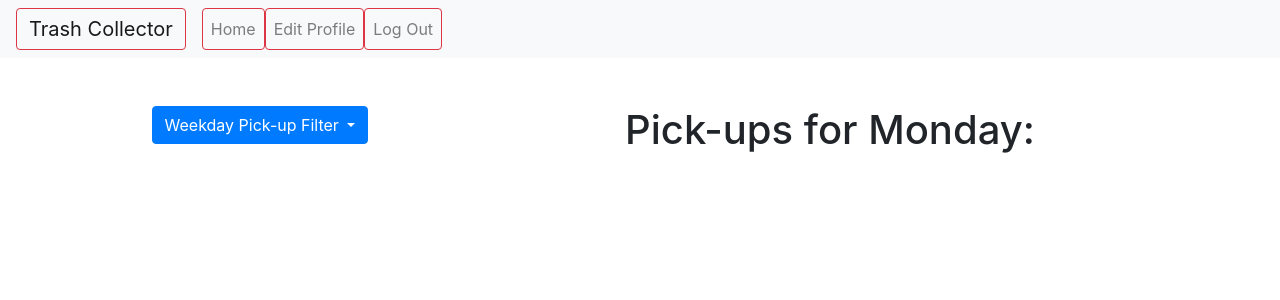
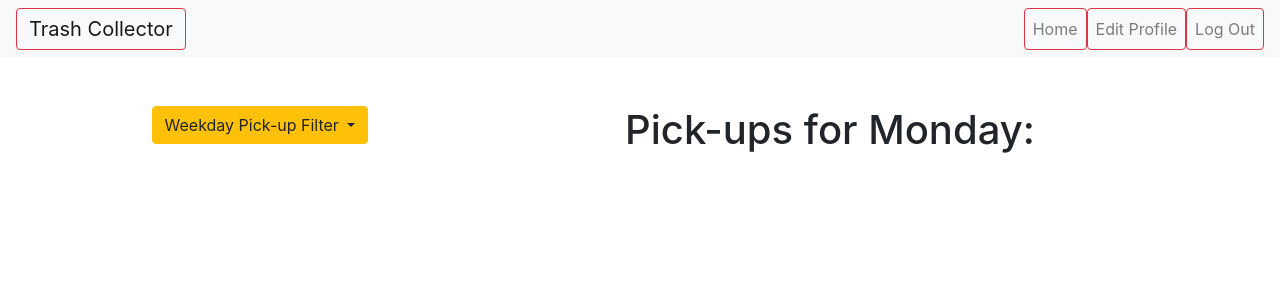
Before and after one commit to garrett-m-coding/Trash-Collector, a Django app: page /employees/weekday_pick_up_filter/Monday in a window 1280 px wide. Shown: the top 300 px of the page. Run offline with Django 3.2, Linux system fonts and the light colour scheme; the visitor is signed in with stand-in values (Sample User, id 1); data that the repository does not hold is empty; some libraries are stand-ins or nearby versions.

Commit message:
Paired programming with Garrett. Refactored customer_base.html to better display one time pickups. Refactored nav bars in base.html, customer_base.html, and employee_base.html. Refactored dropdown menu in employee_base.html.

```diff
--- a/trash_collector/customers/templates/customers/index.html
+++ b/trash_collector/customers/templates/customers/index.html
@@ -18,7 +18,10 @@
           You have an extra pickup scheduled for {{ logged_in_customer.one_time_pickup }}
         {% endif %}
 
-        {% if logged_in_customer.date_of_last_pickup == logged_in_customer.one_time_pickup %}
+        {% if logged_in_customer.one_time_pickup == Null %}
+        You have no scheduled one time pickup
+
+        {% elif logged_in_customer.date_of_last_pickup == logged_in_customer.one_time_pickup %}
         Your extra pickup scheduled for {{ logged_in_customer.one_time_pickup }} was completed
         {% endif %}
         <br />
--- a/trash_collector/employees/templates/employees/employee_base.html
+++ b/trash_collector/employees/templates/employees/employee_base.html
@@ -1,10 +1,15 @@
 {% extends 'base.html' %}
+
+
+{% block nav %}
+<a class="navbar-brand btn btn-outline-danger" href="{% url 'employees:index' %}">Trash Collector</a>
+{% endblock %}
 
 {% block navbar %}
     <a class="nav-item nav-link btn btn-outline-danger" role="button" href="{% url 'employees:index' %}">Home</a>
     <a class="nav-item nav-link btn btn-outline-danger" role="button" href="{% url 'employees:edit_profile' %}">Edit Profile</a>
+    <a class="nav-item nav-link btn btn-outline-danger" role="button" href="{% url 'logout' %}">Log Out</a>
 {% endblock %}
-
 
 {% block employee %}
 <div class="container">
@@ -13,15 +18,15 @@
         <br />
         <br />
             <div class="dropdown">
-                <button type="button" class="btn btn-primary dropdown-toggle" data-toggle="dropdown">
+                <button type="button" class="btn btn-warning dropdown-toggle" data-toggle="dropdown">
                   Weekday Pick-up Filter
                 </button>
-                <div class="dropdown-menu">
-                  <a class="dropdown-item" href="{% url 'employees:Monday_filter' %}">Monday</a>
-                  <a class="dropdown-item" href="{% url 'employees:Tuesday_filter' %}">Tuesday</a>
-                  <a class="dropdown-item" href="{% url 'employees:Wednesday_filter' %}">Wednesday</a>
-                  <a class="dropdown-item" href="{% url 'employees:Thursday_filter' %}">Thursday</a>
-                  <a class="dropdown-item" href="{% url 'employees:Friday_filter' %}">Friday</a>
+                <div class="dropdown-menu"}>
+                  <a class="dropdown-item btn-warning" href="{% url 'employees:Monday_filter' %}">Monday</a>
+                  <a class="dropdown-item btn-warning" href="{% url 'employees:Tuesday_filter' %}">Tuesday</a>
+                  <a class="dropdown-item btn-warning" href="{% url 'employees:Wednesday_filter' %}">Wednesday</a>
+                  <a class="dropdown-item btn-warning" href="{% url 'employees:Thursday_filter' %}">Thursday</a>
+                  <a class="dropdown-item btn-warning" href="{% url 'employees:Friday_filter' %}">Friday</a>
                 </div>
             </div>
       </div>
--- a/trash_collector/templates/base.html
+++ b/trash_collector/templates/base.html
@@ -12,10 +12,9 @@
   <body>
   {% if user.is_authenticated %}
   <nav class="navbar navbar-expand-lg navbar-light bg-light">
-    <a class="navbar-brand btn btn-outline-danger" href="#">Trash Collector</a>
-    <div class="navbar-nav">
+    {% block nav %}{% endblock %}
+    <div class="navbar-nav ml-auto">
     {% block navbar %}{% endblock %}
-    <a class="nav-item nav-link btn btn-outline-danger" role="button" href="{% url 'logout' %}">Log Out</a>
     </div>
   </nav>
   {% endif %}
```
Also changed, not shown: trash_collector/customers/templates/customers/customer_base.html (+11 -4 lines).
